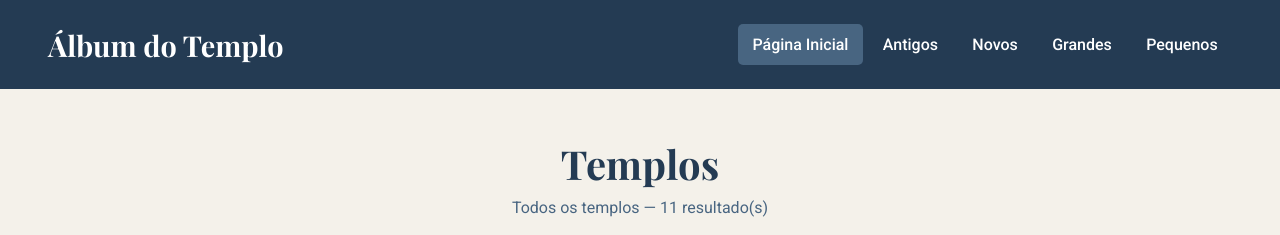
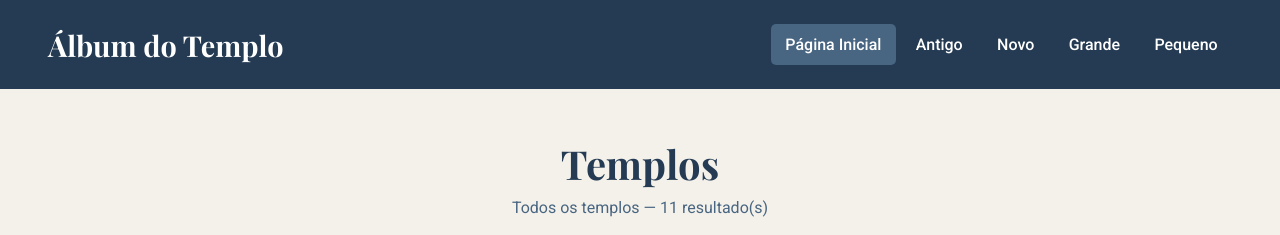
Before and after one commit to AnaPaulaSilopes/wdd131, a plain HTML site: page templos-filtrados.html in a window 1280 px wide. Shown: the top 235 px of the page. Drawn offline with nearby package versions, Linux system fonts and the light colour scheme.

Commit message:
atualizar

```diff
--- a/templos-filtrados.html
+++ b/templos-filtrados.html
@@ -20,10 +20,10 @@
     <button id="menu-button" type="button" aria-label="Abrir menu" aria-expanded="false">☰</button>
     <nav aria-label="Navegação principal">
       <a href="#" data-filter="todos" aria-current="page">Página Inicial</a>
-      <a href="#" data-filter="antigos">Antigos</a>
-      <a href="#" data-filter="novos">Novos</a>
-      <a href="#" data-filter="grandes">Grandes</a>
-      <a href="#" data-filter="pequenos">Pequenos</a>
+      <a href="#" data-filter="antigos">Antigo</a>
+      <a href="#" data-filter="novos">Novo</a>
+      <a href="#" data-filter="grandes">Grande</a>
+      <a href="#" data-filter="pequenos">Pequeno</a>
     </nav>
   </header>
   <main>
```
